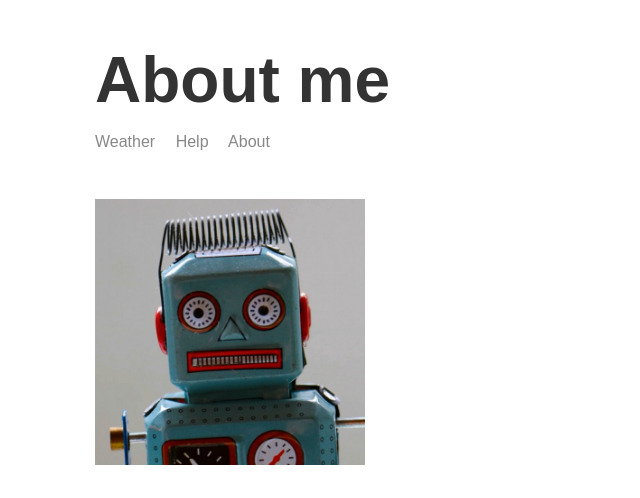
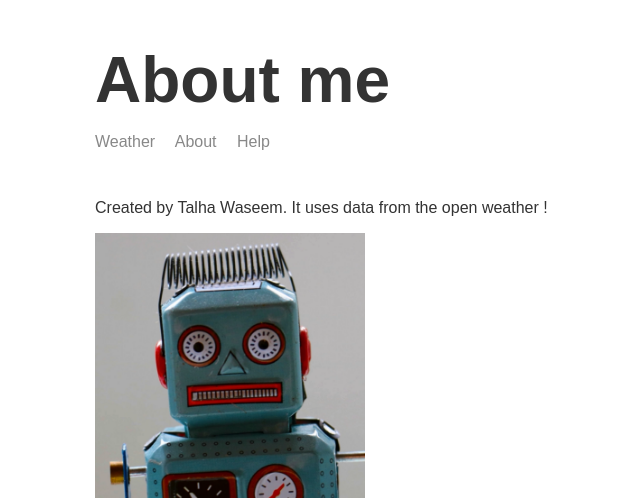
Before and after one commit to TalhaWaseem114/node-weather-website, a Node server app: page /about in a window 1280 px wide. Shown: the top 498 px of the page, without its empty margins (220-860 px from the left). Run offline with Node 20, Linux system fonts and the light colour scheme.

Commit message:
Add About Text

```diff
--- a/template/partials/header.hbs
+++ b/template/partials/header.hbs
@@ -1,6 +1,6 @@
 <header>
    <h1>{{title}}</h1>
    <a href="/">Weather</a>
+   <a href="/about">about</a>
    <a href="/help">help</a>
-   <a href="/about">about</a>
 </header>
--- a/template/views/about.hbs
+++ b/template/views/about.hbs
@@ -14,6 +14,7 @@
 
    <div class="main-content">
       {{>header}}
+      <p>Created by Talha Waseem. It uses data from the open weather !</p>
       <img src="images/Screenshot 2022-04-26 094920.png" class="portrait" alt="img">
    </div>
    {{>footer}}
```
